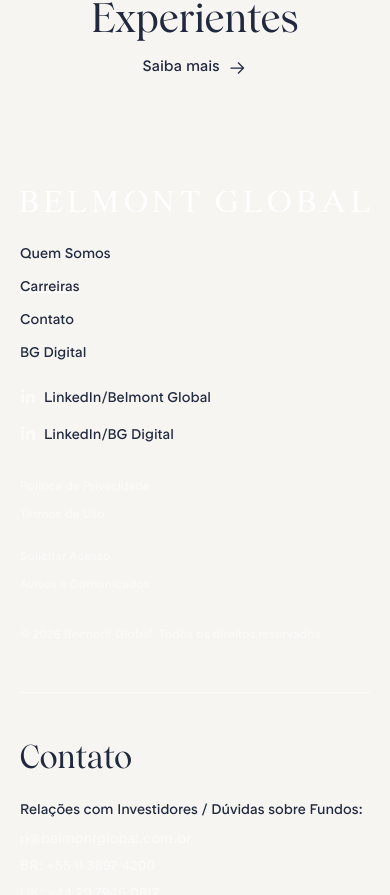
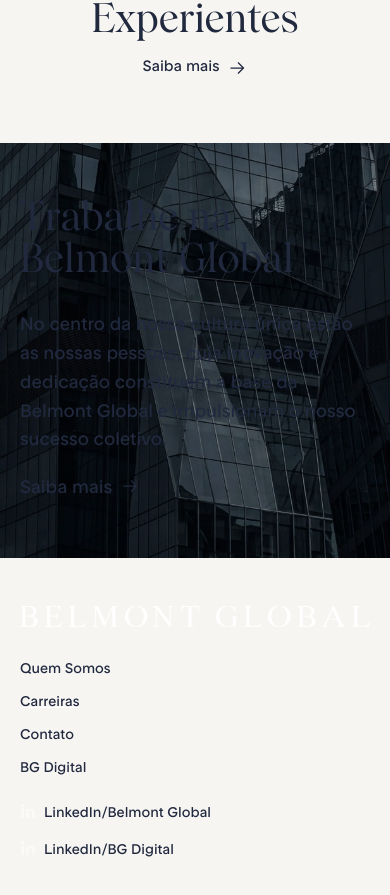
Before and after one commit to UelintonHJ/belmont-global, a Next.js app: page /careers in a window 390 px wide. Shown: the part 6069-6964 px from the top of the page. Built offline with nearby package versions, Linux system fonts and the light colour scheme.

Commit message:
feat(careers): add culture section to careers page
- Add CareersCulture section below CareersCareerPaths
- Create responsive two-column layout with typography and arrow link
- Add central background image with dark overlay
- Implement hover, focus-visible, and reduced-motion styles

```diff
--- a/app/careers/page.tsx
+++ b/app/careers/page.tsx
@@ -6,6 +6,7 @@
 import { CareersTalentDevelopment } from "./section/CareersTalentDevelopment";
 import { CareersLeadershipTestimonials } from "./section/CareersLeadershipTestimonials";
 import { CareersCareerPaths } from "./section/CareersCareerPaths";
+import { CareersCulture } from "./section/CareersCulture";
 
 export const metadata: Metadata = {
     title: "Carreiras | Belmont Global",
@@ -22,6 +23,7 @@
             <CareersTalentDevelopment />
             <CareersLeadershipTestimonials />
             <CareersCareerPaths />
+            <CareersCulture />
         </main>
     )
 }
--- /dev/null
+++ b/app/careers/section/CareersCulture.tsx
@@ -0,0 +1,51 @@
+import styles from "../styles/CareersCulture.module.css";
+
+export function CareersCulture() {
+    return (
+        <section
+            className={styles.section}
+            aria-labelledby="careers-culture-title"
+        >
+            <div className={styles.content}>
+                <h2
+                    id="careers-culture-title"
+                    className={styles.title}
+                >
+                    Trabalhe na Belmont Global
+                </h2>
+
+                <div className={styles.copy}>
+                    <p className={styles.paragraph}>
+                        No centro da nossa cultura única estão as
+                        nossas pessoas, cuja inovação e dedicação
+                        constituem a base da Belmont Global e
+                        impulsionam o nosso sucesso coletivo.
+                    </p>
+
+                    <a
+                        className={styles.link}
+                        href="#"
+                    >
+                        <span>Saiba mais</span>
+
+                        <svg
+                            className={styles.arrow}
+                            xmlns="http://www.w3.org/2000/svg"
+                            width="20"
+                            height="25"
+                            fill="none"
+                            aria-hidden="true"
+                            focusable="false"
+                        >
+                            <path
+                                d="M3.5 10h13M11 4.5 16.5 10 11 15.5"
+                                stroke="currentColor"
+                                strokeWidth="1.25"
+                            />
+                        </svg>
+                    </a>
+                </div>
+            </div>
+        </section>
+    );
+}
--- /dev/null
+++ b/app/careers/styles/CareersCulture.module.css
@@ -0,0 +1,161 @@
+.section {
+    box-sizing: border-box;
+    width: 100%;
+    min-height: 378px;
+    margin-inline: auto;
+    padding: clamp(2rem, 5vw, 4.5rem) clamp(1.25rem, 4vw, 3rem);
+
+    display: flex;
+    align-items: center;
+
+    background-color: var(--color-navy-def);
+    background-image:
+        linear-gradient(
+            rgb(0 0 0 / 25%),
+            rgb(0 0 0 / 25%)
+        ),
+    url("/images/central-img.jpeg");
+    background-position: center;
+    background-repeat: no-repeat;
+    background-size: cover;
+
+    color: var(--color-porcelain);
+}
+
+.content {
+    display: grid;
+    grid-template-columns: repeat(2, minmax(0, 1fr));
+    align-items: center;
+    gap: clamp(2rem, 5vw, 5rem);
+
+    width: 100%;
+    max-width: 1280px;
+    margin-inline: auto;
+}
+
+.title {
+    min-width: 0;
+    margin: 0;
+
+    color: var(--color-porcelain);
+    font-family: var(--font-wulkan-display), serif;
+    font-size: 64px;
+    font-weight: 400;
+    line-height: 1.05;
+
+    overflow-wrap: break-word;
+    text-wrap: balance;
+}
+
+.copy {
+    display: flex;
+    flex-direction: column;
+    align-items: flex-start;
+    gap: 1.25rem;
+
+    min-width: 0;
+}
+
+.paragraph {
+    margin: 0;
+
+    color: var(--color-porcelain);
+    font-family: var(--font-rt-rondelle), sans-serif;
+    font-size: 20px;
+    font-weight: 400;
+    line-height: 1.5;
+
+    overflow-wrap: break-word;
+    text-wrap: pretty;
+}
+
+.link {
+    display: inline-flex;
+    align-items: center;
+    gap: 0.5rem;
+
+    color: var(--color-porcelain);
+    font-family: var(--font-rt-rondelle), sans-serif;
+    font-size: 18px;
+    font-weight: 400;
+    line-height: 1.5;
+
+    text-decoration-line: underline;
+    text-decoration-color: transparent;
+    text-decoration-thickness: 1px;
+    text-underline-offset: 1px;
+    text-decoration-skip-ink: auto;
+
+    transition: text-decoration-color 180ms ease;
+}
+
+.link:hover,
+.link:focus-visible {
+    text-decoration-color: var(--color-porcelain);
+}
+
+.arrow {
+    display: block;
+    flex: 0 0 20px;
+
+    width: 20px;
+    height: 25px;
+
+    color: var(--color-porcelain);
+
+    transition: transform 180ms ease;
+}
+
+.link:hover .arrow,
+.link:focus-visible .arrow {
+    transform: translateX(3px);
+}
+
+.link:focus-visible {
+    outline: 2px solid var(--color-porcelain);
+    outline-offset: 4px;
+}
+
+@media (max-width: 1100px) {
+    .title {
+        font-size: clamp(2.5rem, 5.2vw, 4rem);
+    }
+
+    .paragraph {
+        font-size: 18px;
+    }
+}
+
+@media (max-width: 760px) {
+    .section {
+        min-height: 0;
+        padding-block: 3.5rem;
+
+        background-position: center;
+    }
+
+    .content {
+        grid-template-columns: minmax(0, 1fr);
+        gap: 1.75rem;
+    }
+
+    .title {
+        font-size: clamp(2.5rem, 9vw, 3.5rem);
+    }
+
+    .copy {
+        gap: 1.25rem;
+    }
+
+    .paragraph {
+        font-size: 18px;
+        line-height: 1.6;
+    }
+}
+
+@media (prefers-reduced-motion: reduce) {
+    .link,
+    .arrow {
+        transition: none;
+    }
+}
```
Also changed, not shown: public/images/central-img.jpeg (added).
